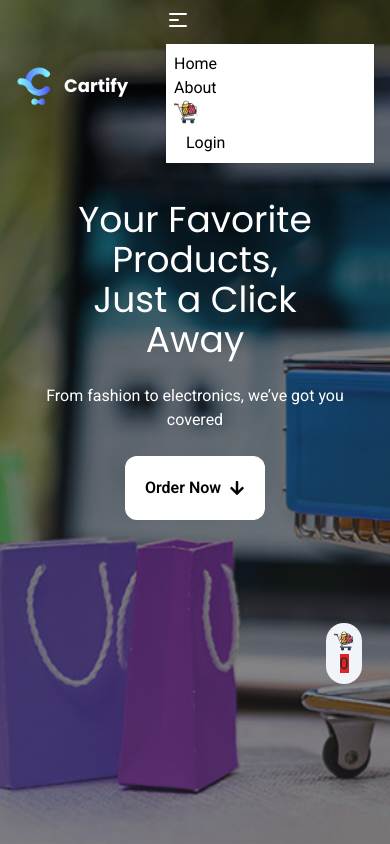
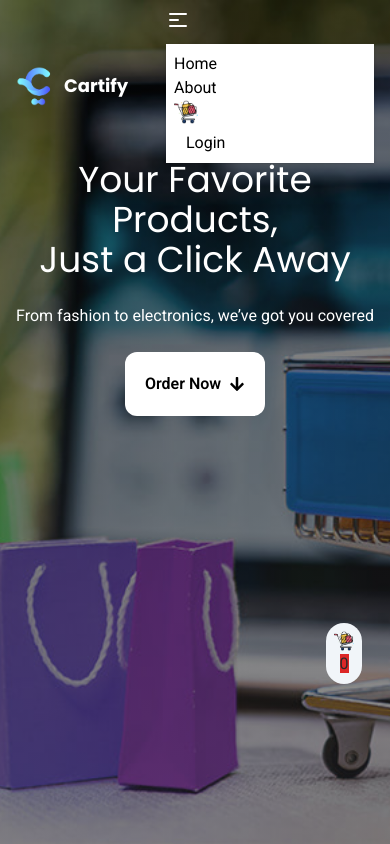
Before and after one commit to abdullah-al-mohammad/cartify-client, a React (Vite) app: page / in a window 390 px wide. Shown: the top 844 px of the page. Built offline with nearby package versions, Linux system fonts and the light colour scheme; no server answers.

Commit message:
write css on banner

```diff
--- a/src/pages/Home/Banner/Banner.jsx
+++ b/src/pages/Home/Banner/Banner.jsx
@@ -7,7 +7,7 @@ AOS.init();
 const Banner = ({ ordernow }) => {
   return (
     <div id="banner" className="bannerBg h-screen py-40 lg:pb-0">
-      <div className="container mx-auto md:text-start text-white text-wrap text-center p-10">
+      <div className="container mx-auto md:text-start text-white text-wrap text-center md:p-10">
         <h1
           className="text-4xl md:text-6xl"
           data-aos="fade-in"
@@ -43,7 +43,7 @@ const Banner = ({ ordernow }) => {
               className="flex items-center mx-auto md:mx-0 gap-2 py-5 px-5 md:px-10 md:py-5 md:text-xl
                   rounded-xl font-semibold
                   bg-white text-black
-                  dark:bg-black dark:text-white
+                  dark:bg-gray-700 dark:text-white
                   transition-all duration-500
                   hover:bg-slate-300 hover:text-green-400
                   dark:hover:bg-gray-800 dark:hover:text-green-500  "
```
